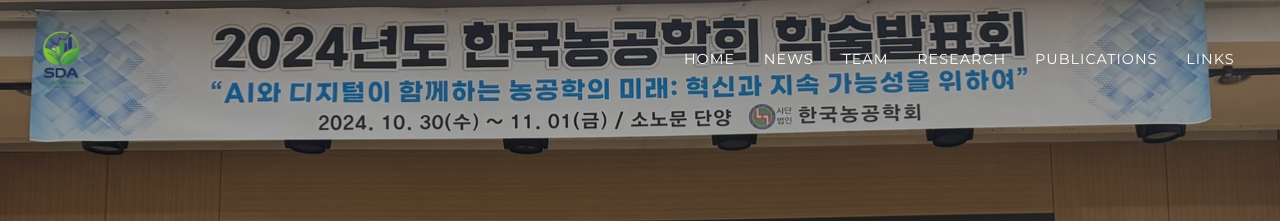
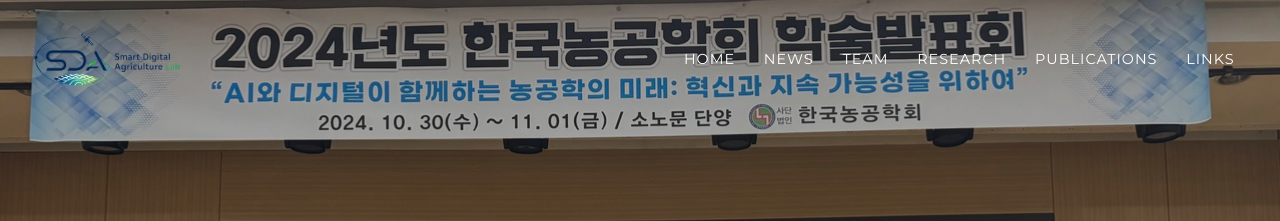
Before and after one commit to SmartDigitalAg/SmartDigitalAg.github.io, a Jekyll site: the page built from index.md, in a window 1280 px wide. Shown: the top 221 px of the page. Built offline with Jekyll 4.4.1, drawn with Linux system fonts in a browser that asks for light colours; some web fonts are replaced.

Commit message:
chore(logo): SDA 로고 교체
연구실 CI

```diff
--- a/_config.yml
+++ b/_config.yml
@@ -21,7 +21,7 @@
 description: "Site description"
 author     : oosim
 logo:     #optional, defaults to site title
-   path: images/logo4.png
+   path: images/logo8_trim.png
    height: 60 #height in px, defaults to 52px -> 로고 크기
 
 locale: "en-US" # See available languages in _data/sitetext.yml
```
Also changed, not shown: images/image (3).png (added), images/image (4).png (added), images/logo5.png (added), images/logo6.png (added), images/logo7.png (added), images/logo8.png (added), images/logo8_trim.png (added).
